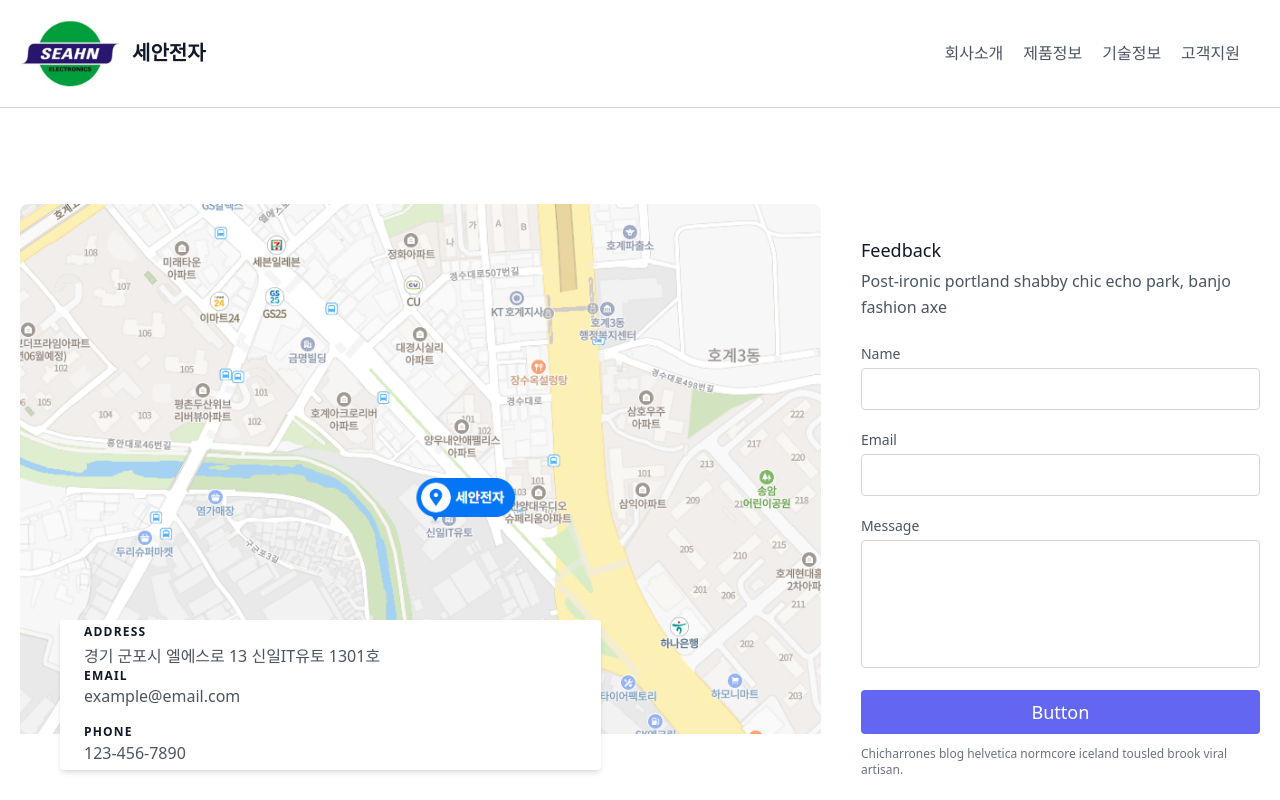
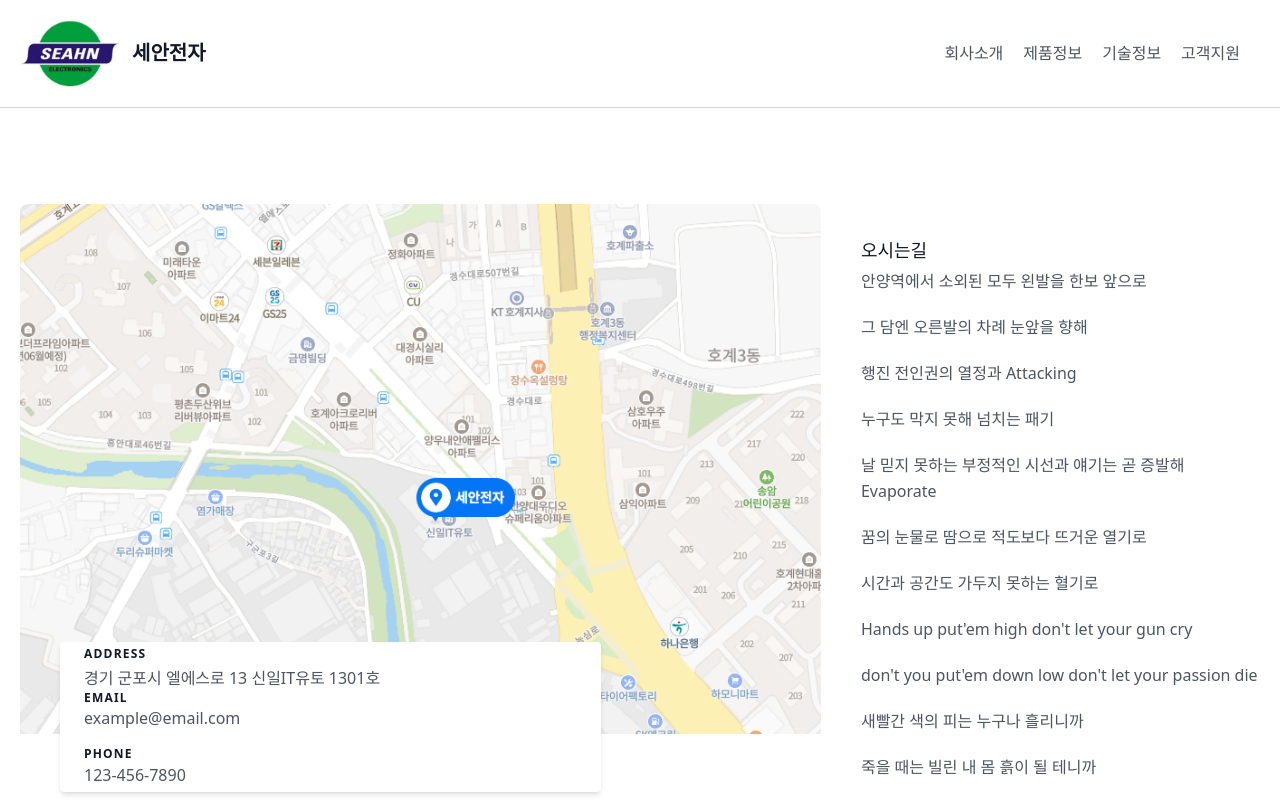
Before and after one commit to evenoahchoi/seahn, a Next.js app: page /about/location in a window 1280 px wide. Shown: the top 800 px of the page. Built offline with nearby package versions, Linux system fonts and the light colour scheme.

Commit message:
오시는길 제작

```diff
--- a/app/about/location/page.js
+++ b/app/about/location/page.js
@@ -46,55 +46,40 @@ export default function Location() {
           </div>
           <div className="lg:w-1/3 md:w-1/2 bg-white flex flex-col md:ml-auto w-full md:py-8 mt-8 md:mt-0">
             <h2 className="text-gray-900 text-lg mb-1 font-medium title-font">
-              Feedback
+              오시는길
             </h2>
             <p className="leading-relaxed mb-5 text-gray-600">
-              Post-ironic portland shabby chic echo park, banjo fashion axe
+              안양역에서 소외된 모두 왼발을 한보 앞으로
             </p>
-            <div className="relative mb-4">
-              <label htmlFor="name" className="leading-7 text-sm text-gray-600">
-                Name
-              </label>
-              <input
-                type="text"
-                id="name"
-                name="name"
-                className="w-full bg-white rounded border border-gray-300 focus:border-indigo-500 focus:ring-2 focus:ring-indigo-200 text-base outline-none text-gray-700 py-1 px-3 leading-8 transition-colors duration-200 ease-in-out"
-              />
-            </div>
-            <div className="relative mb-4">
-              <label
-                htmlFor="email"
-                className="leading-7 text-sm text-gray-600"
-              >
-                Email
-              </label>
-              <input
-                type="email"
-                id="email"
-                name="email"
-                className="w-full bg-white rounded border border-gray-300 focus:border-indigo-500 focus:ring-2 focus:ring-indigo-200 text-base outline-none text-gray-700 py-1 px-3 leading-8 transition-colors duration-200 ease-in-out"
-              />
-            </div>
-            <div className="relative mb-4">
-              <label
-                htmlFor="message"
-                className="leading-7 text-sm text-gray-600"
-              >
-                Message
-              </label>
-              <textarea
-                id="message"
-                name="message"
-                className="w-full bg-white rounded border border-gray-300 focus:border-indigo-500 focus:ring-2 focus:ring-indigo-200 h-32 text-base outline-none text-gray-700 py-1 px-3 resize-none leading-6 transition-colors duration-200 ease-in-out"
-              ></textarea>
-            </div>
-            <button className="text-white bg-indigo-500 border-0 py-2 px-6 focus:outline-none hover:bg-indigo-600 rounded text-lg">
-              Button
-            </button>
-            <p className="text-xs text-gray-500 mt-3">
-              Chicharrones blog helvetica normcore iceland tousled brook viral
-              artisan.
+            <p className="leading-relaxed mb-5 text-gray-600">
+              그 담엔 오른발의 차례 눈앞을 향해
+            </p>
+            <p className="leading-relaxed mb-5 text-gray-600">
+              행진 전인권의 열정과 Attacking
+            </p>
+            <p className="leading-relaxed mb-5 text-gray-600">
+              누구도 막지 못해 넘치는 패기
+            </p>
+            <p className="leading-relaxed mb-5 text-gray-600">
+              날 믿지 못하는 부정적인 시선과 얘기는 곧 증발해 Evaporate
+            </p>
+            <p className="leading-relaxed mb-5 text-gray-600">
+              꿈의 눈물로 땀으로 적도보다 뜨거운 열기로
+            </p>
+            <p className="leading-relaxed mb-5 text-gray-600">
+              시간과 공간도 가두지 못하는 혈기로
+            </p>
+            <p className="leading-relaxed mb-5 text-gray-600">
+              Hands up put'em high don't let your gun cry
+            </p>
+            <p className="leading-relaxed mb-5 text-gray-600">
+              don't you put'em down low don't let your passion die
+            </p>
+            <p className="leading-relaxed mb-5 text-gray-600">
+              새빨간 색의 피는 누구나 흘리니까
+            </p>
+            <p className="leading-relaxed mb-5 text-gray-600">
+              죽을 때는 빌린 내 몸 흙이 될 테니까
             </p>
           </div>
         </div>
--- a/app/layout.js
+++ b/app/layout.js
@@ -155,19 +155,19 @@ export default function RootLayout({ children }) {
                 </h2>
                 <nav class="list-none mb-10">
                   <li>
-                    <a class="text-gray-600 hover:text-gray-800">CEO 인사말</a>
+                    <a href="/about/ceo" class="text-gray-600 hover:text-gray-800">CEO 인사말</a>
                   </li>
                   <li>
-                    <a class="text-gray-600 hover:text-gray-800">회사연혁</a>
+                    <a href="/about/comhistory" class="text-gray-600 hover:text-gray-800">회사연혁</a>
                   </li>
                   <li>
-                    <a class="text-gray-600 hover:text-gray-800">경영방침</a>
+                    <a href="/about/policy" class="text-gray-600 hover:text-gray-800">경영방침</a>
                   </li>
                   <li>
-                    <a class="text-gray-600 hover:text-gray-800">인증서</a>
+                    <a href="/about/certy" class="text-gray-600 hover:text-gray-800">인증서</a>
                   </li>
                   <li>
-                    <a class="text-gray-600 hover:text-gray-800">오시는길</a>
+                    <a href="/about/location" class="text-gray-600 hover:text-gray-800">오시는길</a>
                   </li>
                 </nav>
               </div>
@@ -177,13 +177,13 @@ export default function RootLayout({ children }) {
                 </h2>
                 <nav class="list-none mb-10">
                   <li>
-                    <a class="text-gray-600 hover:text-gray-800">TRANSFORMER</a>
+                    <a href="/products/transformer" class="text-gray-600 hover:text-gray-800">TRANSFORMER</a>
                   </li>
                   <li>
-                    <a class="text-gray-600 hover:text-gray-800">INDUCTOR</a>
+                    <a href="/products/inductor" class="text-gray-600 hover:text-gray-800">INDUCTOR</a>
                   </li>
                   <li>
-                    <a class="text-gray-600 hover:text-gray-800">LINE FILTER</a>
+                    <a href="/products/linefilter" class="text-gray-600 hover:text-gray-800">LINE FILTER</a>
                   </li>
                 </nav>
               </div>
@@ -193,7 +193,7 @@ export default function RootLayout({ children }) {
                 </h2>
                 <nav class="list-none mb-10">
                   <li>
-                    <a class="text-gray-600 hover:text-gray-800">
+                    <a href="/technology/inductorinfo" class="text-gray-600 hover:text-gray-800">
                       INDUCTOR정보
                     </a>
                   </li>
@@ -205,7 +205,7 @@ export default function RootLayout({ children }) {
                 </h2>
                 <nav class="list-none mb-10">
                   <li>
-                    <a class="text-gray-600 hover:text-gray-800">샘플신청</a>
+                    <a href="/support/samp" class="text-gray-600 hover:text-gray-800">샘플신청</a>
                   </li>
                 </nav>
               </div>
```
